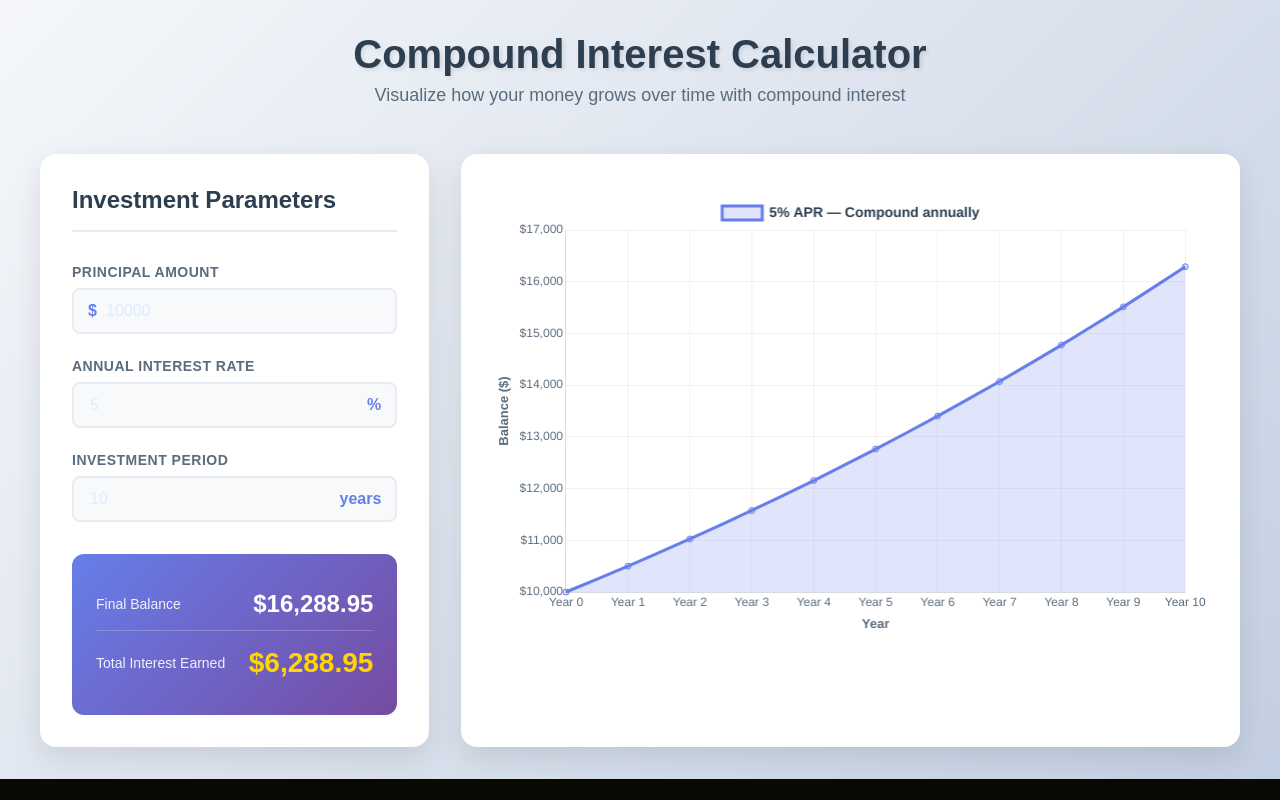
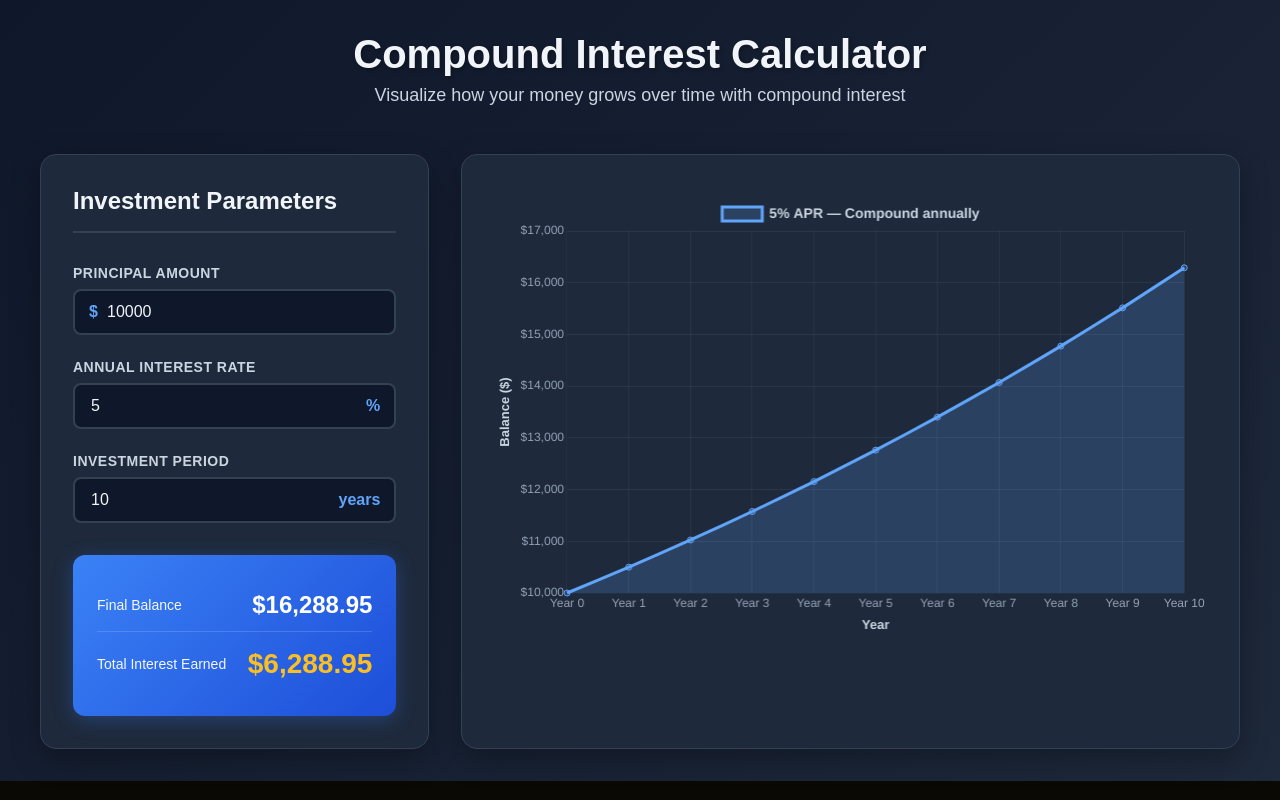
Before and after one commit to CerxMe/vue-3-bootstrap, a Vue app: page /test in a window 1280 px wide. Built offline with nearby package versions, Linux system fonts and the light colour scheme; a web font is replaced by a local one.

Commit message:
Updated TestCharts.vue

```diff
--- a/src/PageViews/TestCharts.vue
+++ b/src/PageViews/TestCharts.vue
@@ -79,14 +79,14 @@ calculateResults();
         :principal="principal"
         :aprPercent="aprPercent"
         :years="years"
-        color="#667eea"
+        color="#60a5fa"
       )
 </template>
 
 <style lang="stylus" scoped>
 .page-container
   min-height calc(100vh - 80px)
-  background linear-gradient(135deg, #f5f7fa 0%, #c3cfe2 100%)
+  background linear-gradient(135deg, #0f172a 0%, #1e293b 100%)
   padding 2rem 1rem
 
 .hero-section
@@ -97,13 +97,13 @@ calculateResults();
 .page-title
   font-size 2.5rem
   font-weight 700
-  color #2c3e50
+  color #f1f5f9
   margin-bottom 0.5rem
-  text-shadow 2px 2px 4px rgba(0, 0, 0, 0.1)
+  text-shadow 2px 2px 4px rgba(0, 0, 0, 0.3)
 
 .page-subtitle
   font-size 1.125rem
-  color #5a6c7d
+  color #cbd5e1
   font-weight 400
 
 .content-wrapper
@@ -116,23 +116,25 @@ calculateResults();
 
 .controls-card,
 .chart-card
-  background white
+  background #1e293b
+  border 1px solid #334155
   border-radius 16px
   padding 2rem
-  box-shadow 0 10px 30px rgba(0, 0, 0, 0.1)
-  transition transform 0.3s ease, box-shadow 0.3s ease
+  box-shadow 0 10px 30px rgba(0, 0, 0, 0.3)
+  transition transform 0.3s ease, box-shadow 0.3s ease, border-color 0.3s ease
 
   &:hover
     transform translateY(-4px)
-    box-shadow 0 15px 40px rgba(0, 0, 0, 0.15)
+    box-shadow 0 15px 40px rgba(0, 0, 0, 0.5)
+    border-color #475569
 
 .card-title
   font-size 1.5rem
   font-weight 600
-  color #2c3e50
+  color #f1f5f9
   margin-bottom 2rem
   padding-bottom 1rem
-  border-bottom 2px solid #e8ecf1
+  border-bottom 2px solid #334155
 
 .input-group
   margin-bottom 1.5rem
@@ -141,7 +143,7 @@ calculateResults();
   display block
   font-size 0.875rem
   font-weight 600
-  color #5a6c7d
+  color #cbd5e1
   margin-bottom 0.5rem
   text-transform uppercase
   letter-spacing 0.5px
@@ -154,24 +156,28 @@ calculateResults();
 .input-field
   width 100%
   padding 0.75rem 1rem
-  border 2px solid #e8ecf1
+  border 2px solid #334155
   border-radius 8px
   font-size 1rem
   transition all 0.3s ease
-  background #f8f9fa
+  background #0f172a
+  color #f1f5f9
 
   &:focus
     outline none
-    border-color #667eea
-    background white
-    box-shadow 0 0 0 4px rgba(102, 126, 234, 0.1)
+    border-color #60a5fa
+    background #1e293b
+    box-shadow 0 0 0 4px rgba(96, 165, 250, 0.15)
+
+  &::placeholder
+    color #64748b
 
 .currency-symbol,
 .percent-symbol,
 .years-symbol
   position absolute
   font-weight 600
-  color #667eea
+  color #60a5fa
   font-size 1rem
 
 .currency-symbol
@@ -191,8 +197,9 @@ calculateResults();
 .results-summary
   margin-top 2rem
   padding 1.5rem
-  background linear-gradient(135deg, #667eea 0%, #764ba2 100%)
+  background linear-gradient(135deg, #3b82f6 0%, #1d4ed8 100%)
   border-radius 12px
+  box-shadow 0 4px 20px rgba(59, 130, 246, 0.3)
 
 .result-item
   display flex
@@ -201,24 +208,24 @@ calculateResults();
   padding 0.75rem 0
 
   &:not(:last-child)
-    border-bottom 1px solid rgba(255, 255, 255, 0.2)
+    border-bottom 1px solid rgba(255, 255, 255, 0.15)
 
   &.highlight
     padding-top 1rem
 
 .result-label
   font-size 0.875rem
-  color rgba(255, 255, 255, 0.9)
+  color rgba(255, 255, 255, 0.95)
   font-weight 500
 
 .result-value
   font-size 1.5rem
   font-weight 700
-  color white
+  color #ffffff
 
 .result-item.highlight .result-value
   font-size 1.75rem
-  color #ffd700
+  color #fbbf24
 
 @keyframes fadeInDown
   from
--- a/src/components/Chart.vue
+++ b/src/components/Chart.vue
@@ -59,15 +59,15 @@ export default defineComponent({
             labels: {
               font: { size: 14, weight: '600' },
               padding: 20,
-              color: '#2c3e50',
+              color: '#cbd5e1',
             }
           },
           tooltip: {
-            backgroundColor: 'rgba(44, 62, 80, 0.95)',
+            backgroundColor: 'rgba(15, 23, 42, 0.95)',
             padding: 12,
             titleFont: { size: 14, weight: '600' },
             bodyFont: { size: 13 },
-            borderColor: '#667eea',
+            borderColor: '#60a5fa',
             borderWidth: 2,
             callbacks: {
               label: (ctx: any) => `Balance: $${ctx.parsed.y.toLocaleString()}`,
@@ -80,16 +80,16 @@ export default defineComponent({
               display: true,
               text: 'Balance ($)',
               font: { size: 13, weight: '600' },
-              color: '#5a6c7d',
+              color: '#cbd5e1',
             },
             ticks: {
               callback: (v: any) => `$${Number(v).toLocaleString()}`,
               font: { size: 12 },
-              color: '#5a6c7d',
+              color: '#94a3b8',
             },
             beginAtZero: false,
             grid: {
-              color: 'rgba(0, 0, 0, 0.05)',
+              color: 'rgba(148, 163, 184, 0.1)',
               drawTicks: false,
             }
           },
@@ -98,14 +98,14 @@ export default defineComponent({
               display: true,
               text: 'Year',
               font: { size: 13, weight: '600' },
-              color: '#5a6c7d',
+              color: '#cbd5e1',
             },
             ticks: {
               font: { size: 12 },
-              color: '#5a6c7d',
+              color: '#94a3b8',
             },
             grid: {
-              color: 'rgba(0, 0, 0, 0.05)',
+              color: 'rgba(148, 163, 184, 0.1)',
               drawTicks: false,
             }
           },
```
